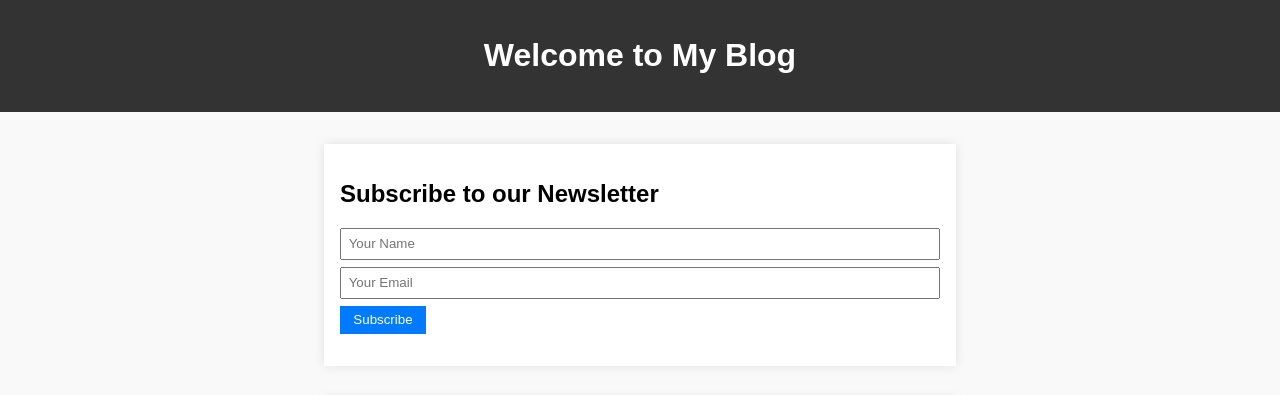
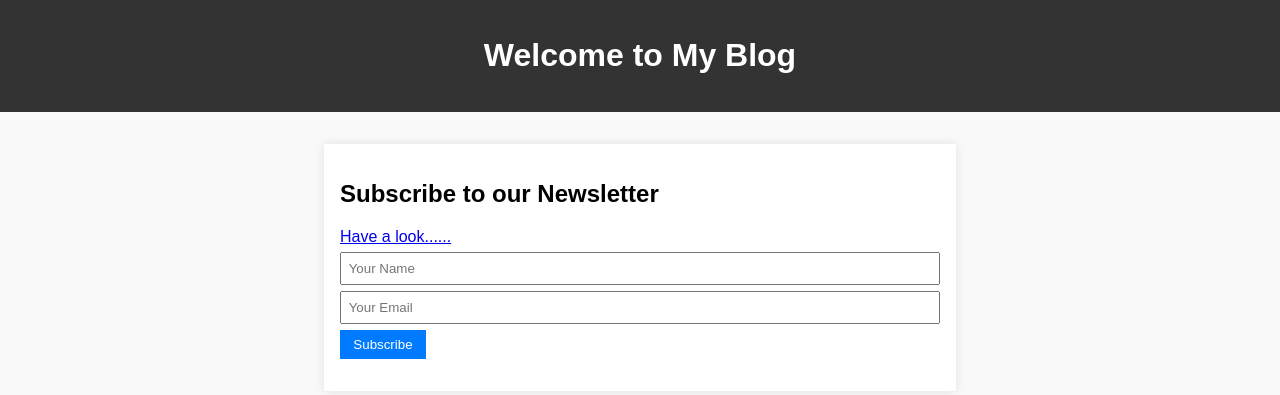
Before and after one commit to AKSHATya/GA4, a plain HTML site: page index.html in a window 1280 px wide. Shown: the top 395 px of the page. Drawn offline with Linux system fonts and the light colour scheme.

Commit message:
Update index.html

```diff
--- a/index.html
+++ b/index.html
@@ -20,6 +20,8 @@ j=d.createElement(s),dl=l!='dataLayer'?'&l='+l:'';j.async=true;j.src=
 
   <section class="form-section">
     <h2>Subscribe to our Newsletter</h2>
+    <a href="https://akshatya.github.io/GA4/">Have a look......</a>
+
     <form id="subscribeForm">
       <input type="text" placeholder="Your Name" name="name" required>
       <input type="email" placeholder="Your Email" name="email" required>
```
